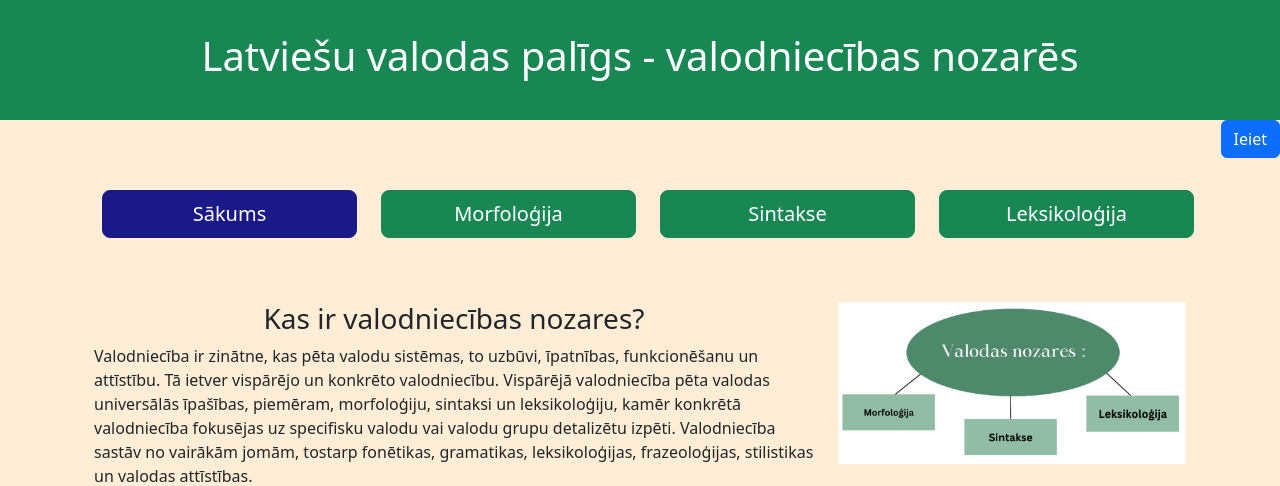
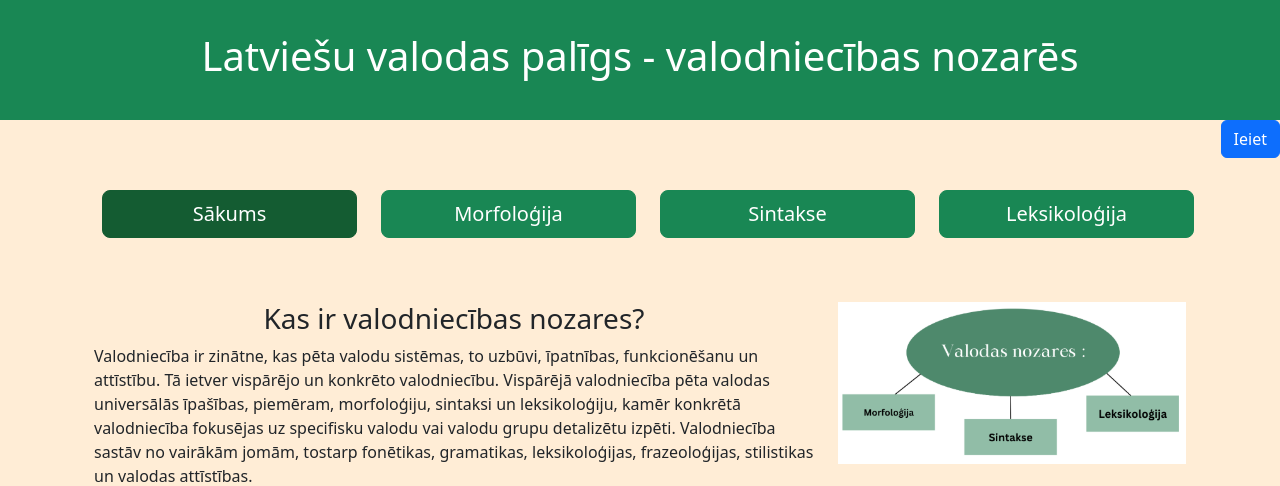
Before and after one commit to petra1026/projekta_darbs_lvp_vn, a Flask app: page / in a window 1280 px wide. Shown: the top 486 px of the page. Run offline with Flask 3, Linux system fonts and the light colour scheme.

Commit message:
krāsas maiņa

```diff
--- a/static/main.css
+++ b/static/main.css
@@ -62,9 +62,9 @@ body {
     }
   }
 
-  /* Aktīvās pogas stils */
-  .btn.active {
-    background-color: #1b1987 !important;
-    border-color: #1b1987 !important;
-    color: white !important;
-  }
+/* Aktīvās pogas stils */
+.btn.active {
+  background-color: #145c32 !important; /* tumši zaļa */
+  border-color: #145c32 !important;
+  color: white !important;
+}
```
